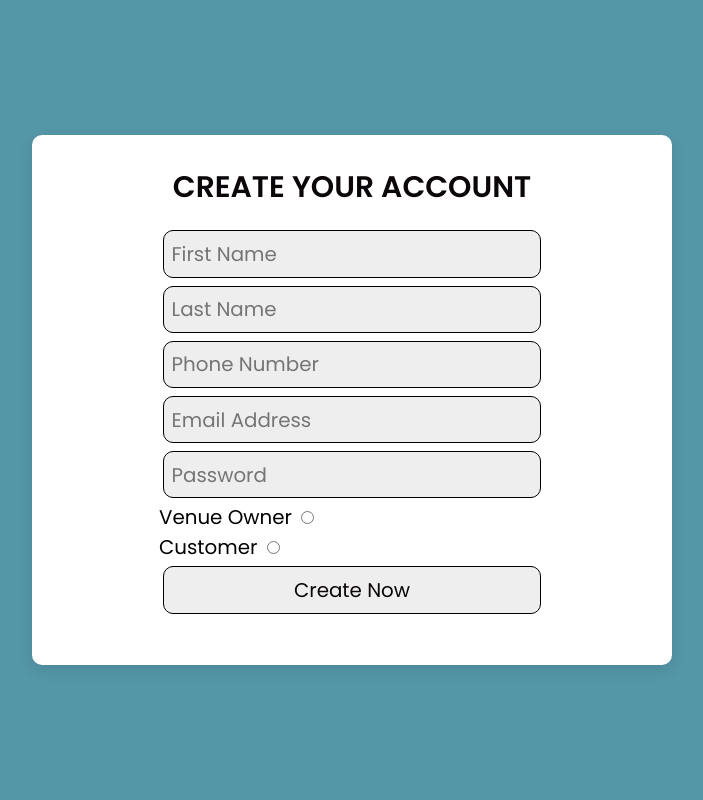
After one commit to valerie-naufal/COE418_Project, a Flask app: template templates/myProfile.html in a window 1280 px wide. The commit adds this page. Shown: the whole page, without its empty margins (288-991 px from the left). Run offline with Flask 3, Linux system fonts and the light colour scheme; the template is opened without the code that fills it, so the values that code supplies are empty.

Commit message:
Added Create Account Functionality

```diff
--- a/server.py
+++ b/server.py
@@ -24,6 +24,13 @@ def createPage():
 @app.post('/createAccount')
 def createAccount():
     print("account created")
+    firstName = request.form["firstName"]
+    lastName = request.form["lastName"]
+    phoneNb = request.form["phoneNb"]
+    email = request.form["email"]
+    password = request.form["password"]
+    userMode = request.form["userMode"]
+    utils.createAccount(firstName,lastName,phoneNb,email,password,userMode)
     return redirect("/")
 
 @app.get('/listVenue')
--- a/templates/main.html
+++ b/templates/main.html
@@ -37,6 +37,7 @@
               {% endif %}
             </div>
             <div class="account-menu-content" id="account-menu-loggedOut">
+              <input type="submit" value="MY PROFILE" class="btn" />
               <p onclick="logOut()">LOG OUT</p>
             </div>
             <div class="account-menu-content" id="account-menu-loggedIn">
--- /dev/null
+++ b/templates/myProfile.html
@@ -0,0 +1,65 @@
+<!DOCTYPE html>
+<html lang="en">
+  <head>
+    <meta charset="UTF-8" />
+    <meta http-equiv="X-UA-Compatible" content="IE-edge" />
+    <meta name="viewport" content="width=device-width , initial-scale=1.0" />
+    <title>Locatable</title>
+
+    <!-- custom css file link -->
+    <link
+      rel="stylesheet"
+      href="{{ url_for('static', filename='css/createAccount.css')}}"
+    />
+  </head>
+
+  <body>
+    <!--account form starts-->
+    <div class="account-form">
+      <h3>create your account</h3>
+      <form method="POST" action="/createAccount">
+        <input
+          name="firstName"
+          type="text"
+          placeholder="First Name"
+          class="box"
+        />
+        <input
+          name="lastName"
+          type="text"
+          placeholder="Last Name"
+          class="box"
+        />
+        <input
+          name="phoneNb"
+          type="text"
+          placeholder="Phone Number"
+          class="box"
+        />
+        <input
+          name="email"
+          type="email"
+          placeholder="Email Address"
+          class="box"
+        />
+        <input
+          name="password"
+          type="password"
+          placeholder="Password"
+          class="box"
+        />
+        <div class="checkbox-sect">
+          <label> venue owner </label>
+          <input type="radio" name="userMode" value="owner" />
+        </div>
+        <div class="checkbox-sect">
+          <label> customer </label>
+          <input type="radio" name="userMode" value="customer" />
+        </div>
+
+        <input type="submit" value="create now" class="btn" />
+      </form>
+    </div>
+    <!--account form ends-->
+  </body>
+</html>
--- a/utils.py
+++ b/utils.py
@@ -18,6 +18,10 @@ owner_signIn = ("SELECT COUNT(*) AS count FROM owner WHERE email=%s AND password
 ownerID_query = ("SELECT ownerId FROM owner WHERE email=%s ")
 
 cust_signIn = ("SELECT COUNT(*) AS count FROM customer WHERE email=%s AND password=%s ")
+
+owner_create = ("INSERT INTO owner(firstName,lastName,phoneNb,email,password) values(%s,%s,%s,%s,%s)")
+
+customer_create = ("INSERT INTO customer(firstName,lastName,phoneNb,email,password) values(%s,%s,%s,%s,%s)")
 
 
 try:
@@ -106,3 +110,14 @@ def signIn(email,password,user_mode):
         else :
             cursor.close()
             return "error"
+
+def createAccount(firstName,lastName,phoneNb,email,password,userMode):
+    cursor = cnx.cursor()
+    if userMode == "owner":
+        cursor.execute(owner_create,(firstName,lastName,phoneNb,email,password))
+        cnx.commit()
+    else :
+        cursor.execute(customer_create,(firstName,lastName,phoneNb,email,password))
+        cnx.commit()
+
+    cursor.close()
```
Also changed, not shown: static/css/main_style.css (+11 -0 lines).
